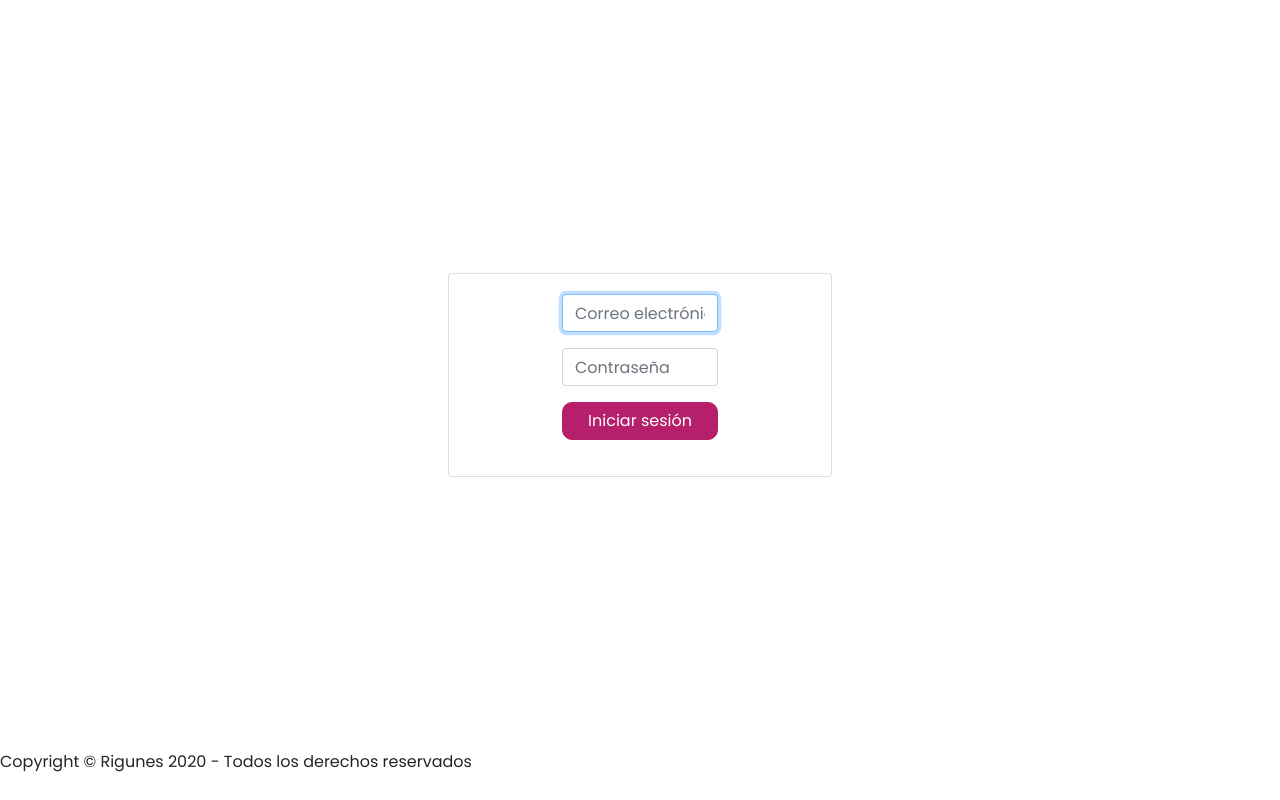
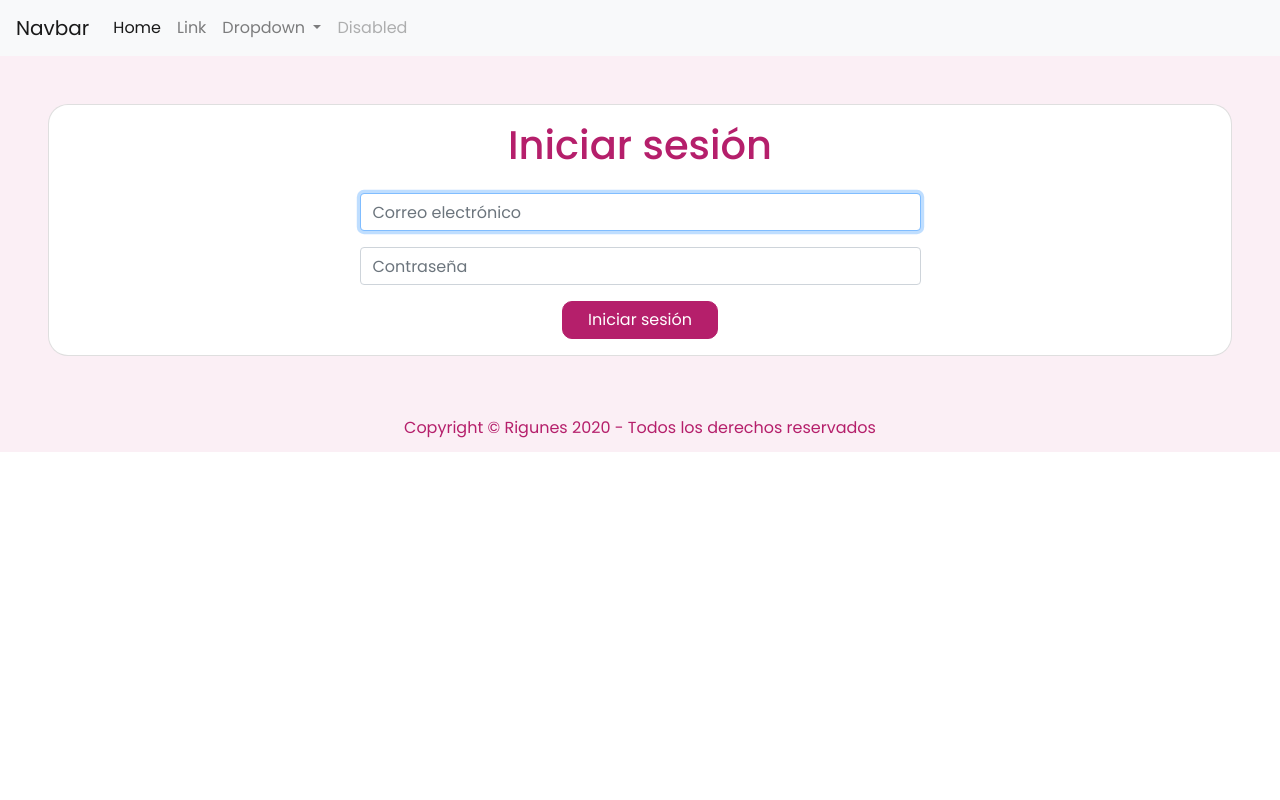
Before and after one commit to ricardozal/e-rigunes, a Laravel app: page /login in a window 1280 px wide. Run offline with Laravel 8, Linux system fonts and the light colour scheme; some libraries are stand-ins or nearby versions.

Commit message:
nav ecommerce

```diff
--- a/public/css/e-rigunes.css
+++ b/public/css/e-rigunes.css
@@ -179,3 +179,13 @@
     -webkit-overflow-scrolling: touch;
   }
 }
+/********************************
+ ********   Footer   *************
+ ********************************/
+.footer {
+  height: 3rem;
+  text-align: center;
+  color: #B51F6B;
+  background-color: #FBEFF5;
+  align-items: center;
+}
--- a/resources/less/_commons.less
+++ b/resources/less/_commons.less
@@ -139,3 +139,15 @@
         -webkit-overflow-scrolling: touch;
     }
 }
+
+/********************************
+ ********   Footer   *************
+ ********************************/
+
+.footer{
+    height: 3rem;
+    text-align: center;
+    color: @primary;
+    background-color: @primary-light;
+    align-items: center;
+}
--- a/resources/views/web/auth/login.blade.php
+++ b/resources/views/web/auth/login.blade.php
@@ -1,12 +1,18 @@
 @extends('web.template.main')
+@push('scripts')
+@endpush
+@section('title','Iniciar sesión')
 @section('content')
-
-    <div class="d-flex justify-content-center align-items-center" style="min-height: calc(100vh - 50px);">
-
-        <div class="row w-card-login">
+    <div class="container-fluid p-0 bg-primary-light">
+        <div class="row m-0">
+            <div class="col-12 p-0">
+                <div class="card m-1 m-lg-5" style="border-radius: 20px">
+                    <div class="card-body p-0">
+                        <div class="row m-0">
+                            <div class="col-12 text-center my-3">
+                                <h1 class="color-primary">Iniciar sesión</h1>
+                            </div>
                             <div class="col-12">
-                <div class="card card-login">
-                    <div class="card-body">
                                 <form method="POST" action="{{ route('login_auth') }}">
                                     @csrf
                                     <input type="hidden" value="0" name="login-admin">
@@ -61,7 +67,7 @@
                         </div>
                     </div>
                 </div>
-
             </div>
-
+        </div>
+    </div>
 @endsection
--- a/resources/views/web/components/footer.blade.php
+++ b/resources/views/web/components/footer.blade.php
@@ -1,5 +1,5 @@
-<div class="row footer" style="height: 3rem">
-    <div class="col-12">
+<div class="row footer m-0" style="height: 3rem">
+    <div class="col-12 p-0">
         Copyright &copy; Rigunes  2020 - Todos los derechos reservados
     </div>
 </div>
--- a/resources/views/web/components/navbar.blade.php
+++ b/resources/views/web/components/navbar.blade.php
@@ -0,0 +1,31 @@
+<nav class="navbar navbar-expand-lg navbar-light bg-light">
+    <a class="navbar-brand" href="#">Navbar</a>
+    <button class="navbar-toggler" type="button" data-toggle="collapse" data-target="#navbarSupportedContent" aria-controls="navbarSupportedContent" aria-expanded="false" aria-label="Toggle navigation">
+        <span class="navbar-toggler-icon"></span>
+    </button>
+
+    <div class="collapse navbar-collapse" id="navbarSupportedContent">
+        <ul class="navbar-nav mr-auto">
+            <li class="nav-item active">
+                <a class="nav-link" href="#">Home <span class="sr-only">(current)</span></a>
+            </li>
+            <li class="nav-item">
+                <a class="nav-link" href="#">Link</a>
+            </li>
+            <li class="nav-item dropdown">
+                <a class="nav-link dropdown-toggle" href="#" id="navbarDropdown" role="button" data-toggle="dropdown" aria-haspopup="true" aria-expanded="false">
+                    Dropdown
+                </a>
+                <div class="dropdown-menu" aria-labelledby="navbarDropdown">
+                    <a class="dropdown-item" href="#">Action</a>
+                    <a class="dropdown-item" href="#">Another action</a>
+                    <div class="dropdown-divider"></div>
+                    <a class="dropdown-item" href="#">Something else here</a>
+                </div>
+            </li>
+            <li class="nav-item">
+                <a class="nav-link disabled" href="#">Disabled</a>
+            </li>
+        </ul>
+    </div>
+</nav>
--- a/resources/views/web/home/index.blade.php
+++ b/resources/views/web/home/index.blade.php
@@ -1,3 +1,5 @@
+@extends('web.template.main')
+@section('content')
 hola {{Auth::check() ? Auth::user()->email : 'invitado'}}
 
 @if(Auth::check())
@@ -6,3 +8,4 @@
 @else
 <a href="{{route('login')}}">entrar</a>
 @endif
+@endsection
```
Also changed, not shown: public/css/admin-rigunes.css (+10 -10 lines), resources/less/admin-rigunes.less (+0 -10 lines). Lines whose indentation alone changed are shown as unchanged.
